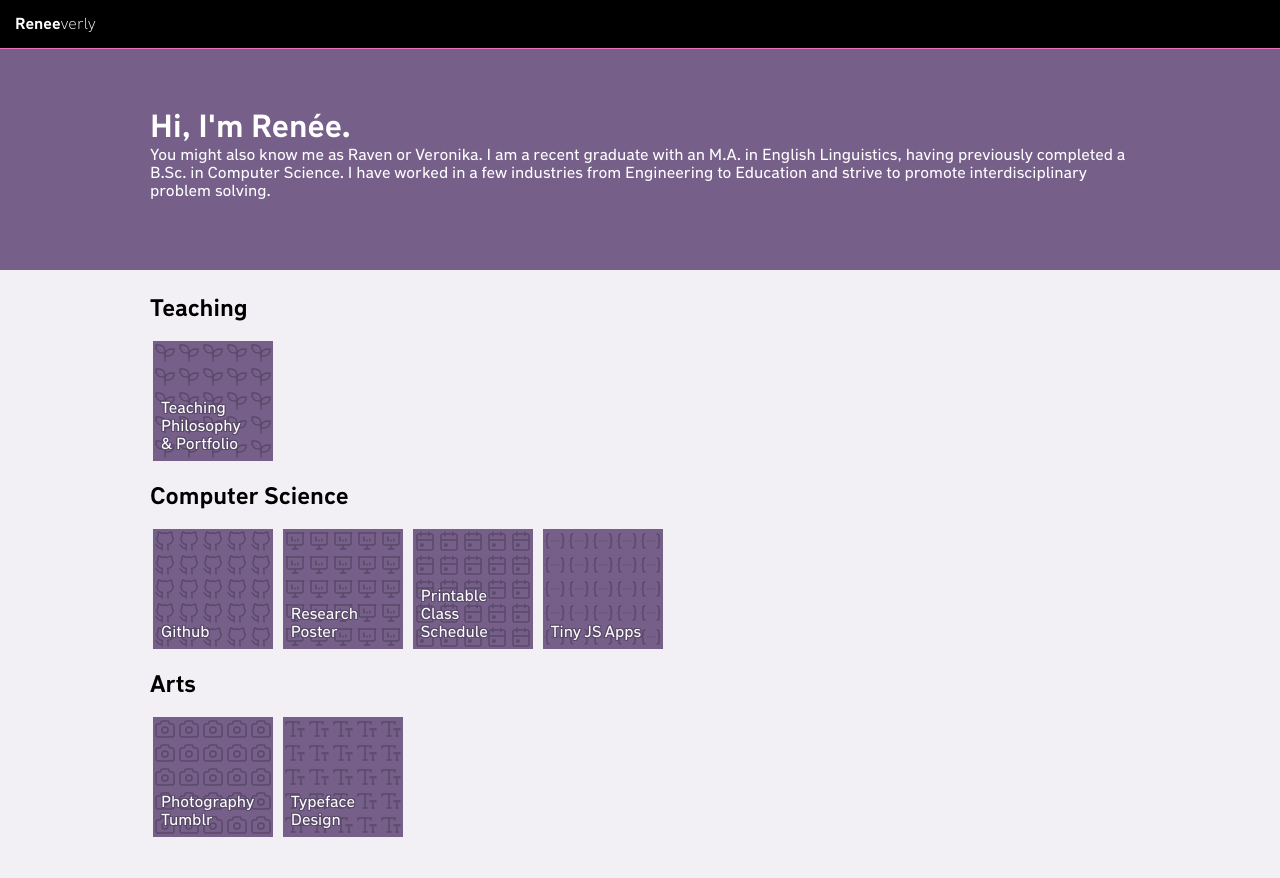
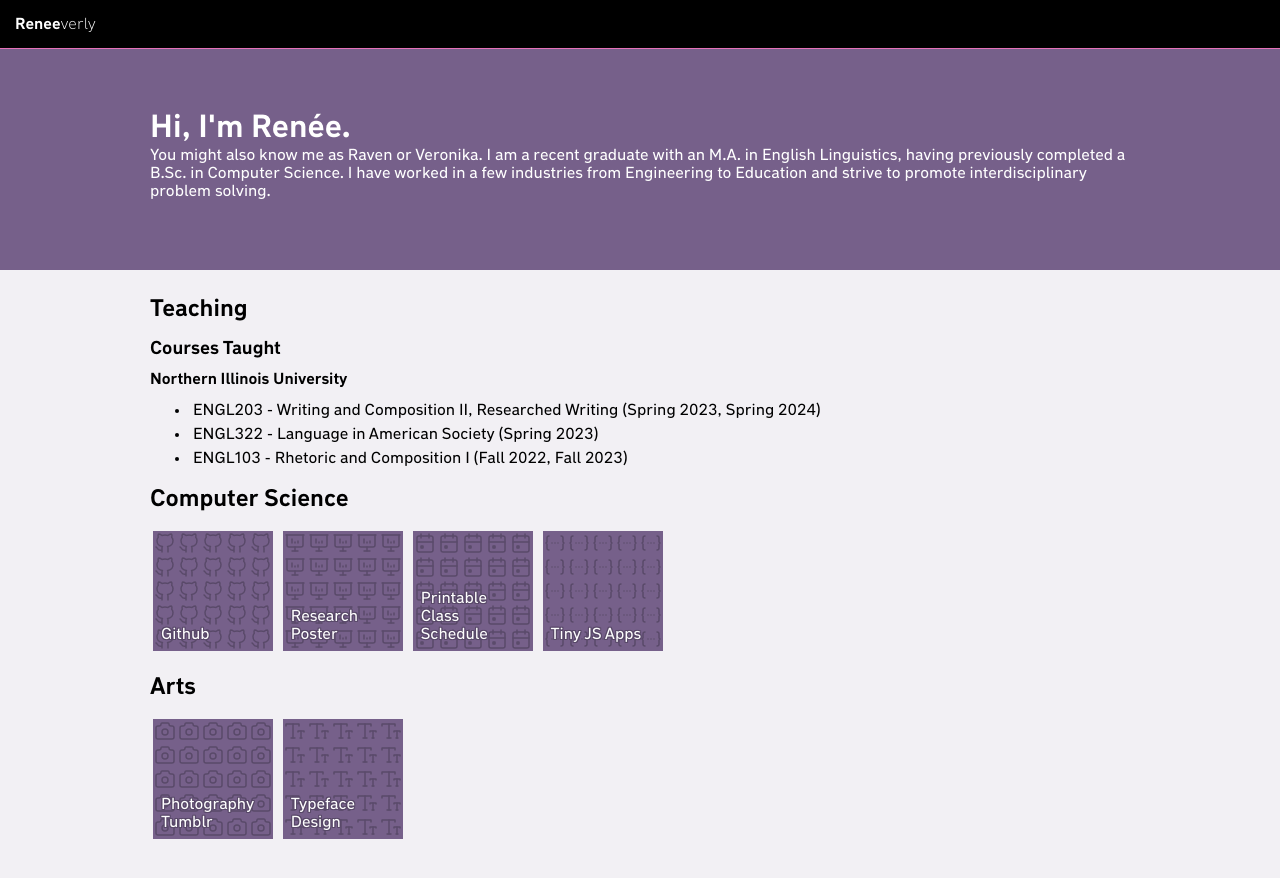
Before and after one commit to reneeverly/reneeverly.github.io, a Jekyll site: the page index.html, which Jekyll copies as it is, in a window 1280 px wide. Shown: the top 878 px of the page. Built offline with Jekyll 4.4.1, drawn with Linux system fonts in a browser that asks for light colours.

Commit message:
Switch to course list under teaching header for homepage

```diff
--- a/index.html
+++ b/index.html
@@ -3,7 +3,7 @@
 <head>
    <meta name="viewport" content="width=device-width, initial-scale=1.0"/>
    <title>Hi, I'm Renée.</title>
-   <link rel="stylesheet" href="resources/refresh25.css"/>
+   <link rel="stylesheet" href="resources/refresh25.css?20250212"/>
 </head>
 <body>
 <header><a href="/" id="go_home"><span style="font-weight: bold;">Renee</span><span style="font-weight: 100;">verly</span></a></header>
@@ -14,12 +14,24 @@
 	</div>
 </div>
 <div class="use-tiles content">
-<div class="tile-container">
    <h2>Teaching</h2>
+<div class="normal-list">
+	<h3>Courses Taught</h3>
+	<h4>Northern Illinois University</h4>
+	<ul>
+		<li>ENGL203 - Writing and Composition II, Researched Writing (Spring 2023, Spring 2024)</li>
+		<li>ENGL322 - Language in American Society (Spring 2023)</li>
+		<li>ENGL103 - Rhetoric and Composition I (Fall 2022, Fall 2023)</li>
+	</ul>
+</div>
+<!--<div class="tile-container">
+	<h3>Teaching Portfolio</h3>
    <ul class="">
-      <li><a href="edu/phi" class="icobg seeding">Teaching Philosophy <br>&amp; Portfolio</a></li>
+		<li><a class="icobg leaf current" href="edu/phi/index.html">Teaching Philosophy</a></li>
+		<li><a class="icobg screen-share " href="edu/phi/artifacts.html">Teaching Artifacts</a></li>
+		<li><a class="icobg blockquote " href="edu/phi/reflections.html">Teaching Reflections</a></li>
    </ul>
-</div>
+</div>-->
 <div class="tile-container">
    <h2>Computer Science</h2>
    <ul class="">
--- a/resources/refresh25.css
+++ b/resources/refresh25.css
@@ -10,7 +10,8 @@
 
 
 /* general ui enhancement */
-h1, h2, h3, h4, h5, h6 { margin: 0px; }
+h1, h2, h3, h4, h5, h6 { margin: 0px 0px 10px; }
+ul { margin: 0px 0px 10px; }
 p { margin: 0px 0px 10px; }
 section { margin: 0px; padding: 10px; }
 article h1 { font-size: 2em; }
@@ -24,6 +25,7 @@
 	background: #76608a;
 padding: 10px 0px;
 }
+.cta h1 { margin: 0px; }
 @media(min-width: 1024px) {
 	.cta { padding: 50px 0px; }
 }
@@ -49,6 +51,8 @@
 .use-tiles li { display: inline-block; padding: 3px; }
 .use-tiles li a { height: 120px; width: 120px; background-color: #76608a; vertical-align: bottom; display: table-cell; padding: 0.5em; color: #fefefe; text-decoration: none; text-shadow: 1px 1px 0px #594969, 1px -1px 0px #594969, -1px 1px 0px #594969, -1px -1px 0px #594969, 0px 1px 0px #594969, 1px 0px 0px #594969, 0px -1px 0px #594969, -1px 0px 0px #594969/*, 0px 0px 5px #594969*/; }
 .use-tiles li a:hover, .use-tiles li a:focus, .use-tiles li a:active { background-color: #847098; color: #fff; text-decoration: underline; box-shadow: 0px 0px 0px 2px #e671b8; }
+.normal-list ul { list-style: initial; padding: revert; margin: 0px 0px 10px; }
+.normal-list li { display: list-item; }
 
 /* mui content pages */
 nav {
```
